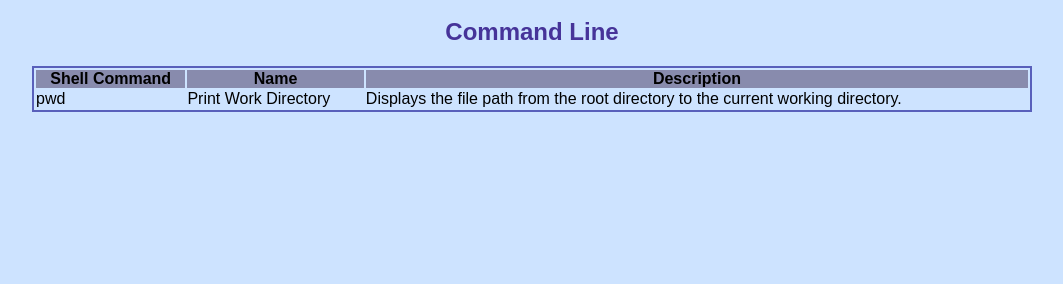
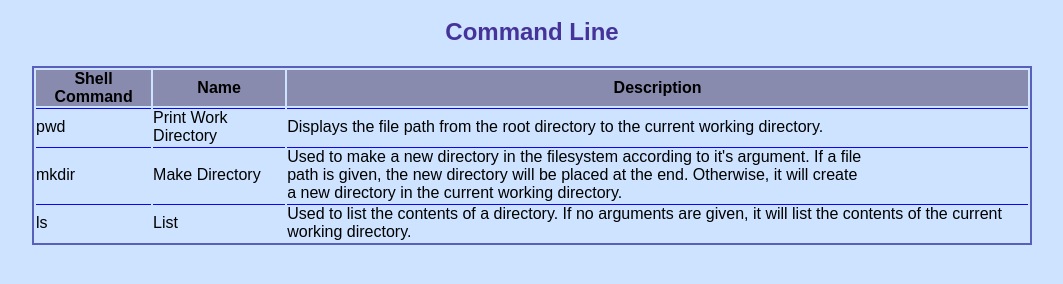
Before and after one commit to CDProjects/HTML-CSS-Cheatsheet, a plain HTML site: page index.html in a window 1280 px wide. Shown: the part 48-332 px from the top of the page, without its empty margins (108-1171 px from the left). Drawn offline with Linux system fonts and the light colour scheme.

Commit message:
2 rows added to table

```diff
--- a/Resources/styles.css
+++ b/Resources/styles.css
@@ -45,3 +45,7 @@ table {
 thead {
     background-color: rgb(136, 139, 173);
 }
+
+td {
+    border-top: 1px solid rgb(8, 4, 253);
+}
--- a/index.html
+++ b/index.html
@@ -26,6 +26,21 @@
             <td>Print Work Directory</td>
             <td>Displays the file path from the root directory to the current working directory.</td>
         </tr>
+        <tr>
+            <td>
+                <span class="command">mkdir</span>
+            </td>
+            <td>Make Directory</td>
+            <td>Used to make a new directory in the filesystem according to it's argument. If a file <br>path is given, the new directory will be placed at the end. Otherwise,
+             it will create <br>a new directory in the current working directory.</td>
+        </tr>
+        <tr>
+            <td>
+                <span class="code">ls</span>
+            </td>
+            <td>List</td>
+            <td>Used to list the contents of a directory. If no arguments are given, it will list the contents of the current working directory.</td>
+        </tr>
       </tbody>
     </table>
 </body>
```
